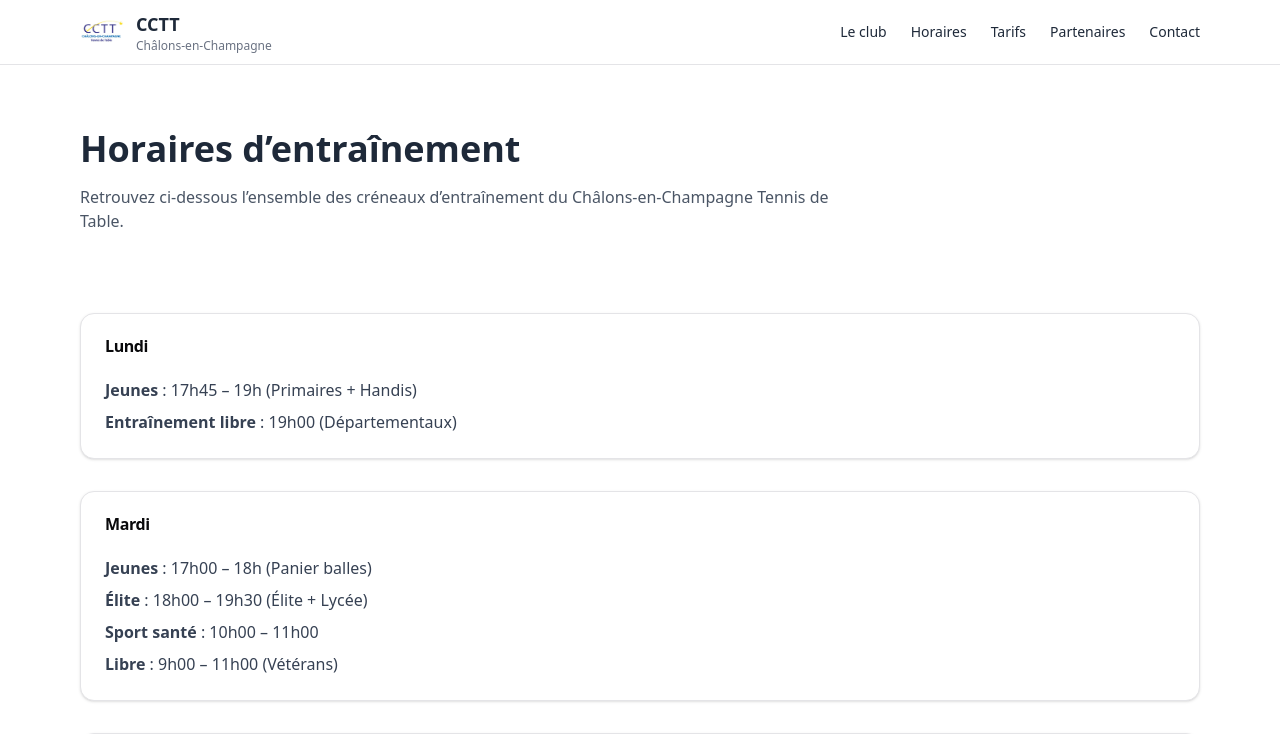
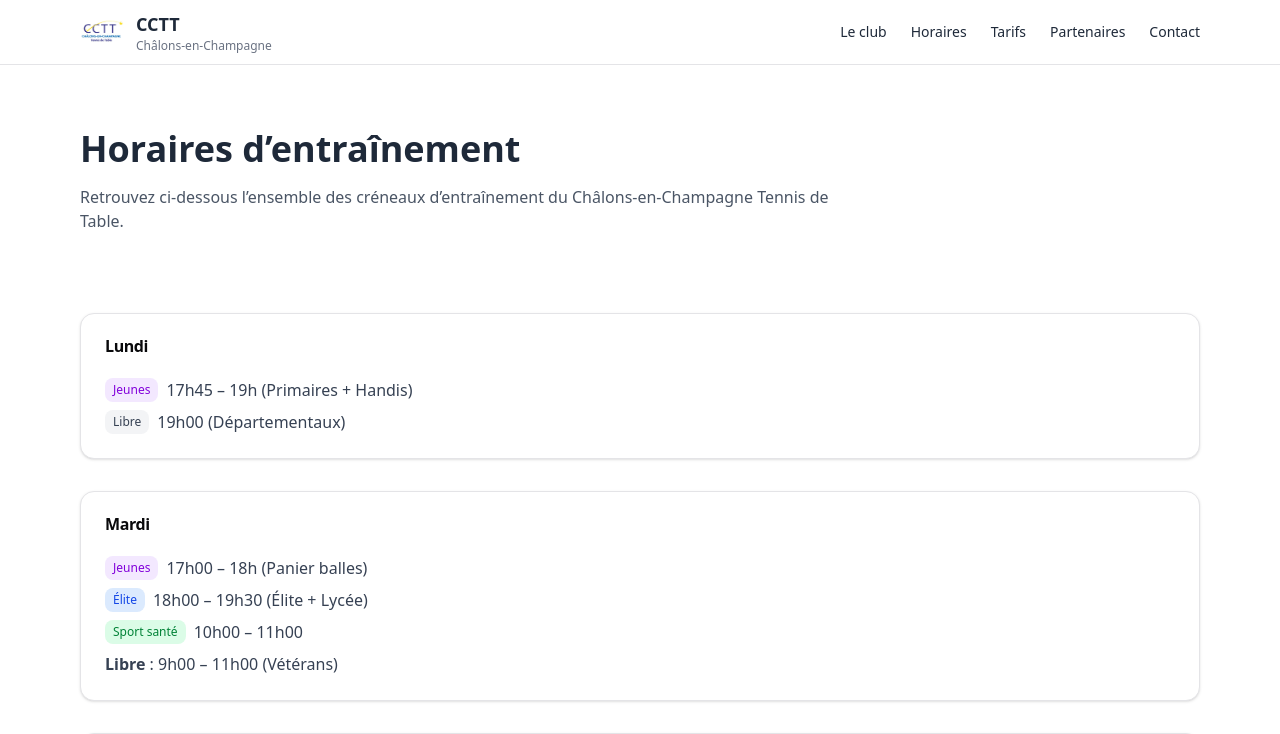
Before and after one commit to jesared/club-cctt, a Next.js app: page /horaires in a window 1280 px wide. Shown: the top 734 px of the page. Built offline with nearby package versions, Linux system fonts and the light colour scheme.

Commit message:
update badge horaires

```diff
--- a/app/horaires/page.tsx
+++ b/app/horaires/page.tsx
@@ -1,6 +1,13 @@
 import { Card, CardContent, CardHeader, CardTitle } from "@/components/ui/card";
 
 export default function HorairesPage() {
+  const badgeBase = "inline-block text-xs font-medium px-2 py-1 rounded-md";
+
+  const badgeJeunes = `${badgeBase} bg-purple-100 text-purple-700`;
+  const badgeElite = `${badgeBase} bg-blue-100 text-blue-700`;
+  const badgeLoisir = `${badgeBase} bg-green-100 text-green-700`;
+  const badgeLibre = `${badgeBase} bg-gray-100 text-gray-700`;
+
   return (
     <div className="max-w-6xl mx-auto px-4 py-16 space-y-20">
       {/* TITRE */}
@@ -20,11 +27,14 @@ export default function HorairesPage() {
             <CardTitle>Lundi</CardTitle>
           </CardHeader>
           <CardContent className="space-y-2 text-gray-700">
-            <p>
-              <strong>Jeunes</strong> : 17h45 – 19h (Primaires + Handis)
+            <p className="flex items-center gap-2">
+              <span className={badgeJeunes}>Jeunes</span>
+              <span>17h45 – 19h (Primaires + Handis)</span>
             </p>
-            <p>
-              <strong>Entraînement libre</strong> : 19h00 (Départementaux)
+
+            <p className="flex items-center gap-2">
+              <span className={badgeLibre}>Libre</span>
+              <span>19h00 (Départementaux)</span>
             </p>
           </CardContent>
         </Card>
@@ -35,15 +45,20 @@ export default function HorairesPage() {
             <CardTitle>Mardi</CardTitle>
           </CardHeader>
           <CardContent className="space-y-2 text-gray-700">
-            <p>
-              <strong>Jeunes</strong> : 17h00 – 18h (Panier balles)
+            <p className="flex items-center gap-2">
+              <span className={badgeJeunes}>Jeunes</span> 17h00 – 18h (Panier
+              balles)
             </p>
-            <p>
-              <strong>Élite</strong> : 18h00 – 19h30 (Élite + Lycée)
+            <p className="flex items-center gap-2">
+              <span className={badgeElite}>Élite</span>
+              <span>18h00 – 19h30 (Élite + Lycée)</span>
             </p>
-            <p>
-              <strong>Sport santé</strong> : 10h00 – 11h00
+
+            <p className="flex items-center gap-2">
+              <span className={badgeLoisir}>Sport santé</span>
+              <span>10h00 – 11h00</span>
             </p>
+
             <p>
               <strong>Libre</strong> : 9h00 – 11h00 (Vétérans)
             </p>
```
